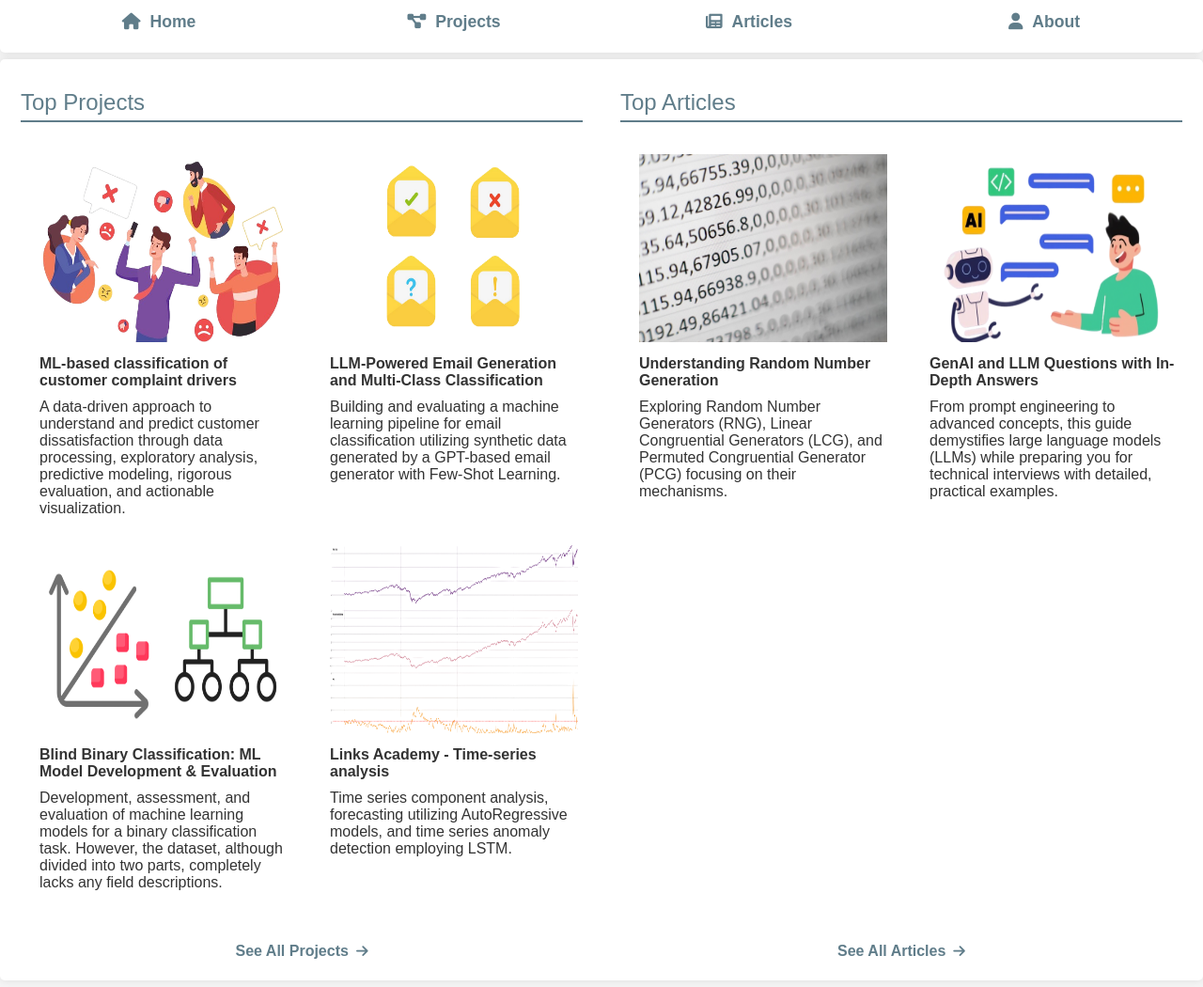
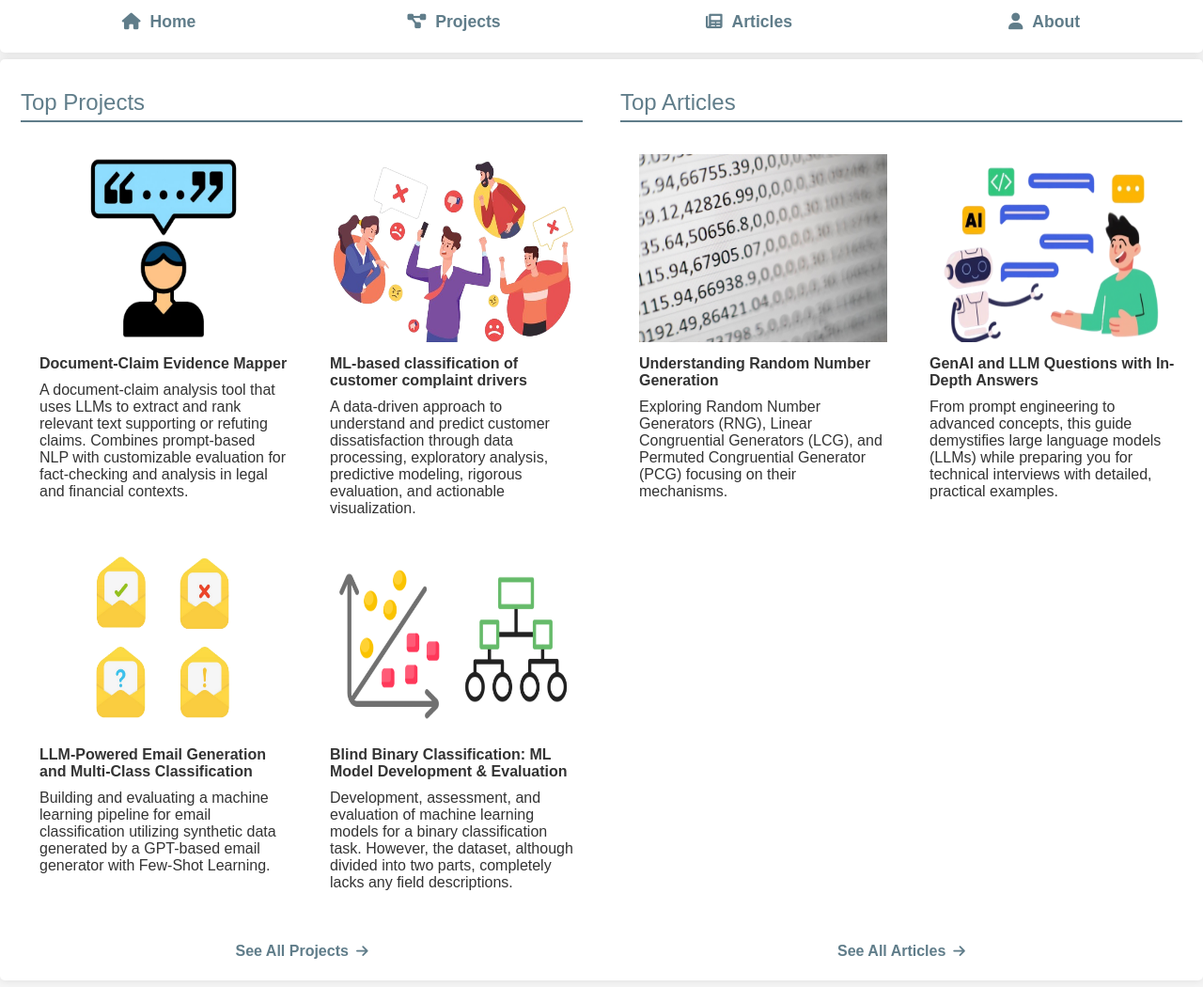
Before and after one commit to francesco-s/francescosannicola, a plain HTML site: page index.html in a window 1280 px wide. Shown: the part 127-1177 px from the top of the page at 94% size. Drawn offline with Linux system fonts and the light colour scheme.

Commit message:
new project: document claim mapping

```diff
--- a/index.html
+++ b/index.html
@@ -225,6 +225,22 @@
           <div class="portfolio-grid">
             <div class="portfolio-item">
               <a
+                href="https://github.com/francesco-s/document-claim-mapping"
+                target="_blank"
+              >
+                <img
+                  src="assets/citations-mapping.png"
+                  alt="Citations mapping Image"
+                />
+                <strong>Document-Claim Evidence Mapper</strong>
+                A document-claim analysis tool that uses LLMs to extract and
+                rank relevant text supporting or refuting claims. Combines
+                prompt-based NLP with customizable evaluation for fact-checking
+                and analysis in legal and financial contexts. <br />
+              </a>
+            </div>
+            <div class="portfolio-item">
+              <a
                 href="https://github.com/francesco-s/dissatisfaction-analysis"
                 target="_blank"
               >
@@ -256,23 +272,6 @@
                 email generator with Few-Shot Learning.<br />
               </a>
             </div>
-            <!-- <div class="portfolio-item">
-              <a
-                href="https://github.com/francesco-s/leetcodes"
-                target="_blank"
-              >
-                <img
-                  src="assets/competitiveProgramming.png"
-                  alt="Competitive Programming Image"
-                />
-                <strong
-                  >Conquering Coding Challenges: My LeetCode Journey
-                  (WIP)</strong
-                >
-                LeetCode problems solved in Python. Each solution is well-tested
-                and easy to execute.
-              </a>
-            </div> -->
             <div class="portfolio-item">
               <a
                 href="https://github.com/francesco-s/blind-binary-classification"
@@ -290,21 +289,6 @@
                 models for a binary classification task. However, the dataset,
                 although divided into two parts, completely lacks any field
                 descriptions.
-              </a>
-            </div>
-            <div class="portfolio-item">
-              <a
-                href="https://github.com/francesco-s/Links-Academy---Anomaly-Detection-Time-series-analysis/tree/main/Time%20series%20analysis"
-                target="_blank"
-              >
-                <img
-                  src="assets/timeseries.png"
-                  alt="Anomaly Detection Image"
-                />
-                <strong>Links Academy - Time-series analysis</strong>
-                Time series component analysis, forecasting utilizing
-                AutoRegressive models, and time series anomaly detection
-                employing LSTM.
               </a>
             </div>
           </div>
```
Also changed, not shown: projects/overview.html (+29 -13 lines), assets/citations-mapping.png (added).
